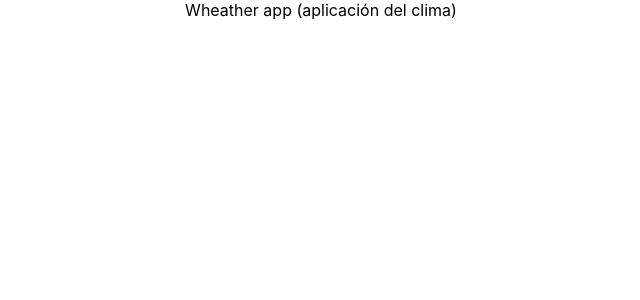
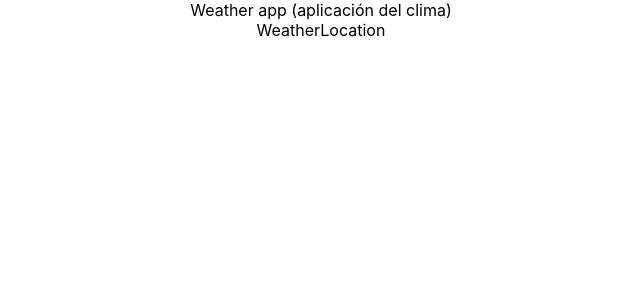
Before and after one commit to zahiramanzur/WeatherApp_React, a React (Create React App) app: page / in a window 1280 px wide. Shown: the top 300 px of the page, without its empty margins (319-959 px from the left). Built offline with nearby package versions, Linux system fonts and the light colour scheme.

Commit message:
firts component

```diff
--- a/src/App.js
+++ b/src/App.js
@@ -1,11 +1,13 @@
 import React from 'react';
+import WeatherLocation from './components/WeatherLocation';
 import logo from './logo.svg';
 import './App.css';
 
 function App() {
   return (
     <div className="App">
-      Wheather app (aplicación del clima)
+      Weather app (aplicación del clima)
+      <WeatherLocation></WeatherLocation>
     </div>
   );
 }
```
